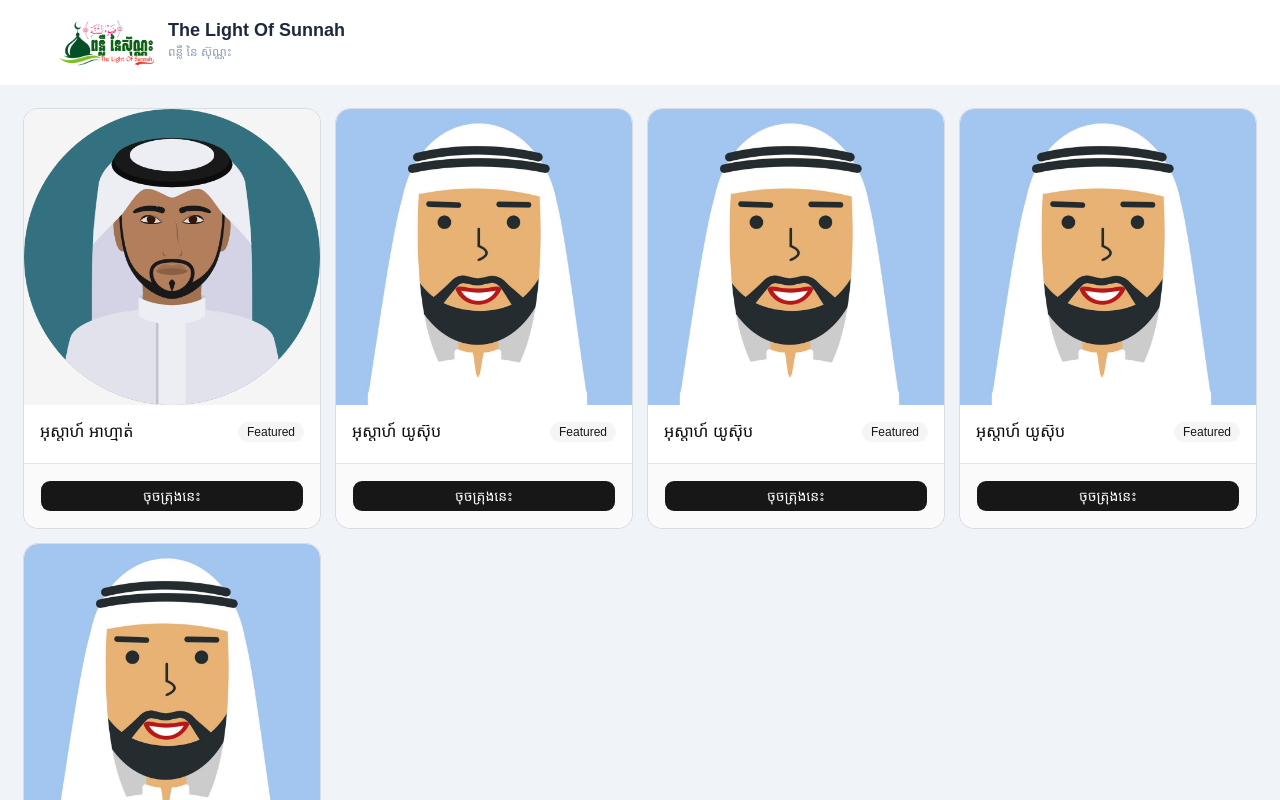
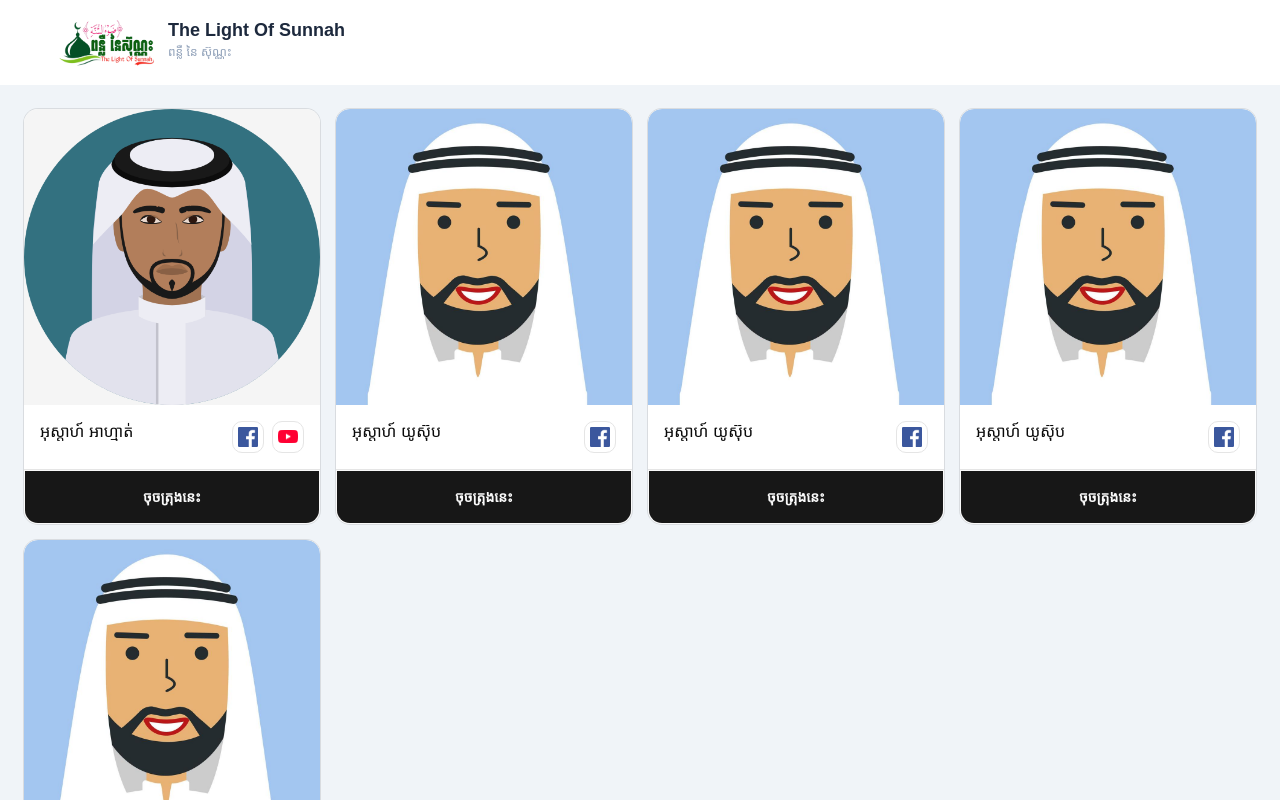
Before and after one commit to Anes8899/punluesunnah, a Next.js app: page /ustaz in a window 1280 px wide. Shown: the top 800 px of the page. Built offline with nearby package versions, Linux system fonts and the light colour scheme; a web font is replaced by a local one.

Commit message:
complete on ustaz

```diff
--- a/app/components/features/category/UstazCard.tsx
+++ b/app/components/features/category/UstazCard.tsx
@@ -1,7 +1,6 @@
 "use client";
 
 import Image from "next/image";
-import { Badge } from "../../ui/badge";
 import { Button } from "../../ui/button";
 import {
   Card,
@@ -18,6 +17,7 @@ type UstazCard = {
   image?: string;
   name: string;
   description?: string;
+  social?: { facebook: string | null; youtube: string | null };
 };
 
 export default function UstazCard({
@@ -25,6 +25,7 @@ export default function UstazCard({
   image,
   name,
   description,
+  social,
 }: UstazCard) {
   const router = useRouter();
   return (
@@ -38,15 +39,48 @@ export default function UstazCard({
         />
       </div>
       <CardHeader>
-        <CardAction>
-          <Badge variant="secondary">Featured</Badge>
+        <CardAction className="flex gap-2">
+          {social?.facebook && (
+            <Button variant="outline" size="icon" asChild>
+              <a
+                href={social.facebook}
+                target="_blank"
+                rel="noopener noreferrer"
+                aria-label={`Facebook របស់ ${name}`}
+              >
+                <Image
+                  src="/assets/Facebook_logo_(square).png"
+                  alt="Facebook"
+                  width={20}
+                  height={20}
+                />
+              </a>
+            </Button>
+          )}
+          {social?.youtube && (
+            <Button variant="outline" size="icon" asChild>
+              <a
+                href={social.youtube}
+                target="_blank"
+                rel="noopener noreferrer"
+                aria-label={`YouTube របស់ ${name}`}
+              >
+                <Image
+                  src="/assets/YouTube_full-color_icon_(2024).svg.webp"
+                  alt="YouTube"
+                  width={20}
+                  height={20}
+                />
+              </a>
+            </Button>
+          )}
         </CardAction>
         <CardTitle>{name}</CardTitle>
         <CardDescription>{description}</CardDescription>
       </CardHeader>
-      <CardFooter>
+      <CardFooter className="p-0">
         <Button
-          className="w-full"
+          className="w-full h-full py-4 rounded-t-none rounded-b-xl cursor-pointer font-semibold transition hover:bg-primary/85 active:bg-primary/75"
           onClick={() => router.push(`/ustaz/${id}`)}
         >
           ចុចត្រុងនេះ
--- a/app/components/features/category/VideoThumbnail.tsx
+++ b/app/components/features/category/VideoThumbnail.tsx
@@ -6,7 +6,7 @@ interface VideoThumbnailProp {
   video: Video;
   name: string;
   videos: Video[];
-  isActive: string;
+  isActive: boolean;
   onClick: () => void;
 }
 
--- a/app/hook/useHorizontalScroll.ts
+++ b/app/hook/useHorizontalScroll.ts
@@ -1,8 +1,22 @@
 'use client'
-import { useRef } from "react";
+import { useEffect, useRef, useState } from "react";
 
 export function useHorizontalScroll() {
   const scrollRef = useRef<HTMLDivElement>(null);
+  const [isOverflowing, setIsOverflowing] = useState(false);
+
+  useEffect(() => {
+    const el = scrollRef.current;
+    if (!el) return;
+
+    const check = () =>
+      setIsOverflowing(el.scrollWidth > el.clientWidth);
+
+    check();
+    const observer = new ResizeObserver(check);
+    observer.observe(el);
+    return () => observer.disconnect();
+  }, []);
 
   function scroll(direction: "left" | "right") {
     if (!scrollRef.current) return;
@@ -12,5 +26,5 @@ export function useHorizontalScroll() {
     });
   }
 
-  return { scrollRef, scroll };
+  return { scrollRef, scroll, isOverflowing };
 }
--- a/app/layout.tsx
+++ b/app/layout.tsx
@@ -3,6 +3,7 @@
 import "./globals.css";
 import { Battambang, Noto_Naskh_Arabic } from "next/font/google";
 import Image from "next/image";
+import Link from "next/link";
 import { useState } from "react";
 import { QueryClient, QueryClientProvider } from "@tanstack/react-query";
 
@@ -42,10 +43,13 @@ export default function RootLayout({
         <QueryClientProvider client={queryClient}>
           {/* Top Branding Bar */}
           <header className="w-full bg-white px-6 py-4">
-              <div className="flex items-start justify-start gap-3 px-8">
+            <Link
+              href="/"
+              className="flex items-start justify-start gap-3 px-8 w-fit"
+            >
               <Image
                 src="/assets/icon/logo.png"
-                  alt="description"
+                alt="The Light Of Sunnah logo"
                 width={100}
                 height={100}
               />
@@ -55,7 +59,7 @@ export default function RootLayout({
                 </h1>
                 <p className="text-xs text-slate-400">ពន្លឺ នៃ ស៊ុណ្ណះ</p>
               </div>
-              </div>
+            </Link>
           </header>
 
           {/* Dynamic Route Content */}
--- a/app/ustaz/[ustazId]/ustaz-detail-client.tsx
+++ b/app/ustaz/[ustazId]/ustaz-detail-client.tsx
@@ -15,16 +15,23 @@ interface UstazDetailClientProp {
   name: string;
 }
 
-const subject = ["Fiqh", "Hadith"];
+const subjects = [
+  { value: "all", label: "ទាំងអស់" },
+  { value: "figh", label: "Fiqh" },
+  { value: "hadith", label: "Hadith" },
+  { value: "akida", label: "Akida" },
+];
 export function UstazDetailClient({ videos, name }: UstazDetailClientProp) {
-  const { scrollRef, scroll } = useHorizontalScroll();
+  const { scrollRef, scroll, isOverflowing } = useHorizontalScroll();
   const [currentVideo, setCurrentVideo] = useState(videos[0]);
+  const [subject, setSubject] = useState("all");
 
   if (!videos) {
     notFound();
   }
 
-  const [activeVideo] = videos;
+  const filteredVideos =
+    subject === "all" ? videos : videos.filter((video) => video.type === subject);
 
   return (
     <div className="flex flex-col lg:flex-row px-3 gap-5 bg-white">
@@ -59,6 +66,7 @@ export function UstazDetailClient({ videos, name }: UstazDetailClientProp) {
       </div>
       <div className="basis-1/3">
         <div className="relative flex items-center gap-2">
+          {isOverflowing && (
             <Button
               variant="ghost"
               size="icon"
@@ -67,25 +75,34 @@ export function UstazDetailClient({ videos, name }: UstazDetailClientProp) {
             >
               <ChevronLeft className="size-5" />
             </Button>
+          )}
 
           <div
             ref={scrollRef}
             className="flex overflow-x-auto scroll-smooth gap-2 scrollbar-hide"
           >
-            <ToggleGroup type="single" variant="outline" defaultValue="all">
-              {subject.map((sub, index) => (
+            <ToggleGroup
+              type="single"
+              variant="outline"
+              value={subject}
+              onValueChange={(value) => {
+                if (value) setSubject(value);
+              }}
+            >
+              {subjects.map((sub) => (
                 <ToggleGroupItem
-                  key={index}
-                  value={sub}
-                  aria-label={`Toggle ${sub}`}
+                  key={sub.value}
+                  value={sub.value}
+                  aria-label={`Toggle ${sub.label}`}
                   className="text-2xl p-5 shrink-0"
                 >
-                  {sub}
+                  {sub.label}
                 </ToggleGroupItem>
               ))}
             </ToggleGroup>
           </div>
 
+          {isOverflowing && (
             <Button
               variant="ghost"
               size="icon"
@@ -94,6 +111,7 @@ export function UstazDetailClient({ videos, name }: UstazDetailClientProp) {
             >
               <ChevronRight className="size-5" />
             </Button>
+          )}
         </div>
         <div className="px-3 py-2 mt-5">
           <p className="text-xs font-semibold uppercase tracking-wider text-black/40">
@@ -101,13 +119,13 @@ export function UstazDetailClient({ videos, name }: UstazDetailClientProp) {
           </p>
         </div>
 
-        {videos.map((video, i) => (
+        {filteredVideos.map((video, i) => (
           <VideoThumbnail
-            key={i}
+            key={video.id}
             video={video}
             index={i}
             name={name}
-            videos={videos}
+            videos={filteredVideos}
             isActive={video.id === currentVideo.id}
             onClick={() => setCurrentVideo(video)}
           />
--- a/app/ustaz/page.tsx
+++ b/app/ustaz/page.tsx
@@ -11,6 +11,7 @@ export default function Page() {
           key={ustaz.id}
           name={ustaz.name}
           image={ustaz.image}
+          social={ustaz.social}
         />
       ))}
     </div>
--- a/data/ustaz.json
+++ b/data/ustaz.json
@@ -8,8 +8,8 @@
     "specialization": "ហ្វីកហ៍",
     "description": "អុស្តាហ៍ដែលមានបទពិសោធន៍ច្រើនឆ្នាំ...",
     "videos": [
-      { "id": "EML-4EQAqP0", "title": "មេរៀនទី១" },
-      {"id": "IdaPmyk3fsc", "title": "មេរៀនទី2"}
+      { "id": "EML-4EQAqP0", "title": "មេរៀនទី១", "type": "figh" },
+      { "id": "IdaPmyk3fsc", "title": "មេរៀនទី2", "type": "hadith" }
     ],
     "social": {
       "facebook": "https://facebook.com/ahmad",
--- a/lib/getUstazData.ts
+++ b/lib/getUstazData.ts
@@ -2,6 +2,7 @@ import ustaz from "../data/ustaz.json";
 export interface Video {
   id: string;
   title: string;
+  type: "figh" | "hadith" | "akida";
 }
 
 export interface Ustaz {
```
Also changed, not shown: public/assets/Facebook_logo_(square).png (added), public/assets/YouTube_full-color_icon_(2024).svg.webp (added). Lines whose indentation alone changed are shown as unchanged.
